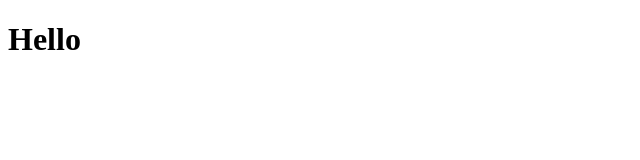
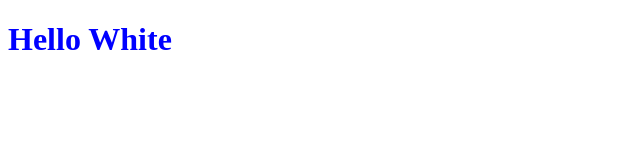
Before and after one commit to Livinus-chidinma-lilian/White, a plain HTML site: page index.html in a window 1280 px wide. Shown: the whole page, without its empty margins (0-640 px from the left). Drawn offline with Linux system fonts and the light colour scheme.

Commit message:
added styles file

```diff
--- a/index.html
+++ b/index.html
@@ -4,9 +4,10 @@
     <meta charset="UTF-8">
     <meta name="viewport" content="width=device-width, initial-scale=1.0">
     <title>My First HTML Page</title>
+    <link rel="stylesheet" href="styles.css">
 </head>
 <body>
-    <h1>Hello</h1>
+    <h1>Hello White</h1>
 
 </body>
 </html>
--- /dev/null
+++ b/styles.css
@@ -0,0 +1,3 @@
+h1{
+    color: blue;
+}
```
